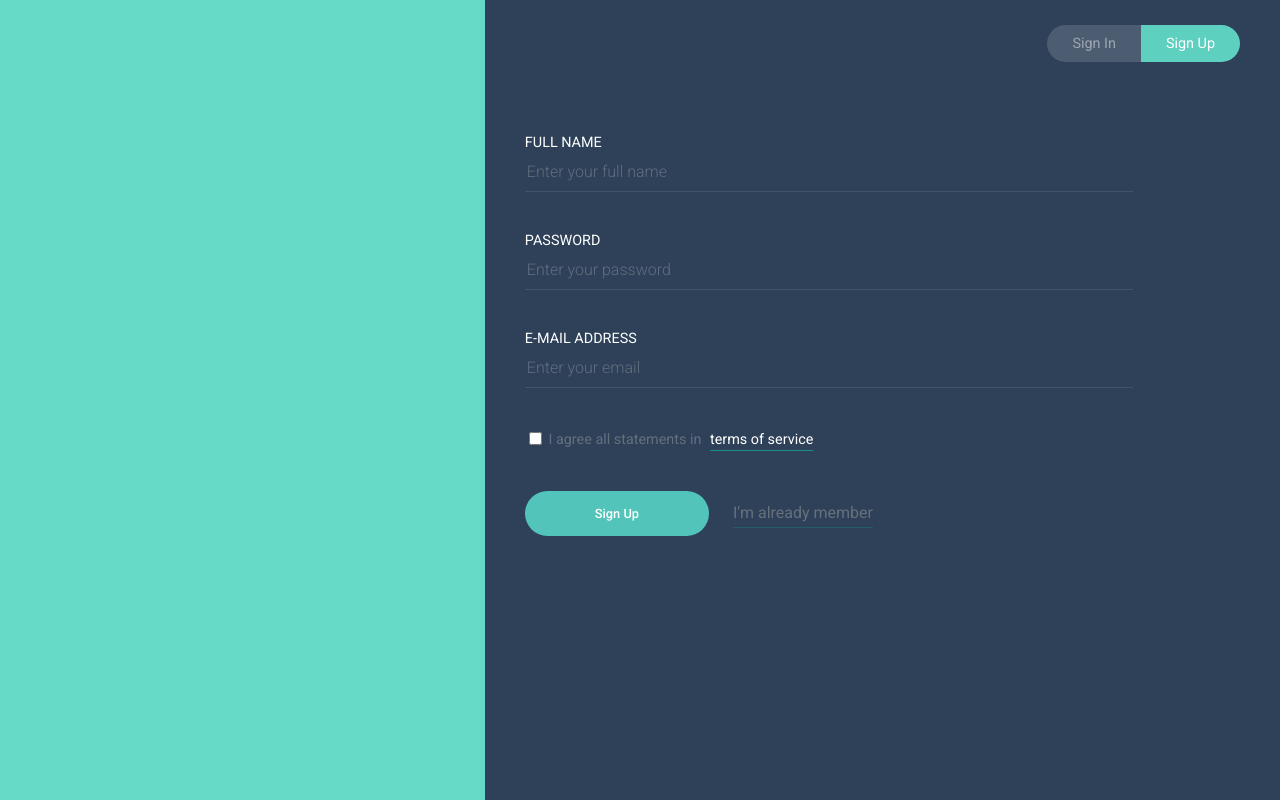
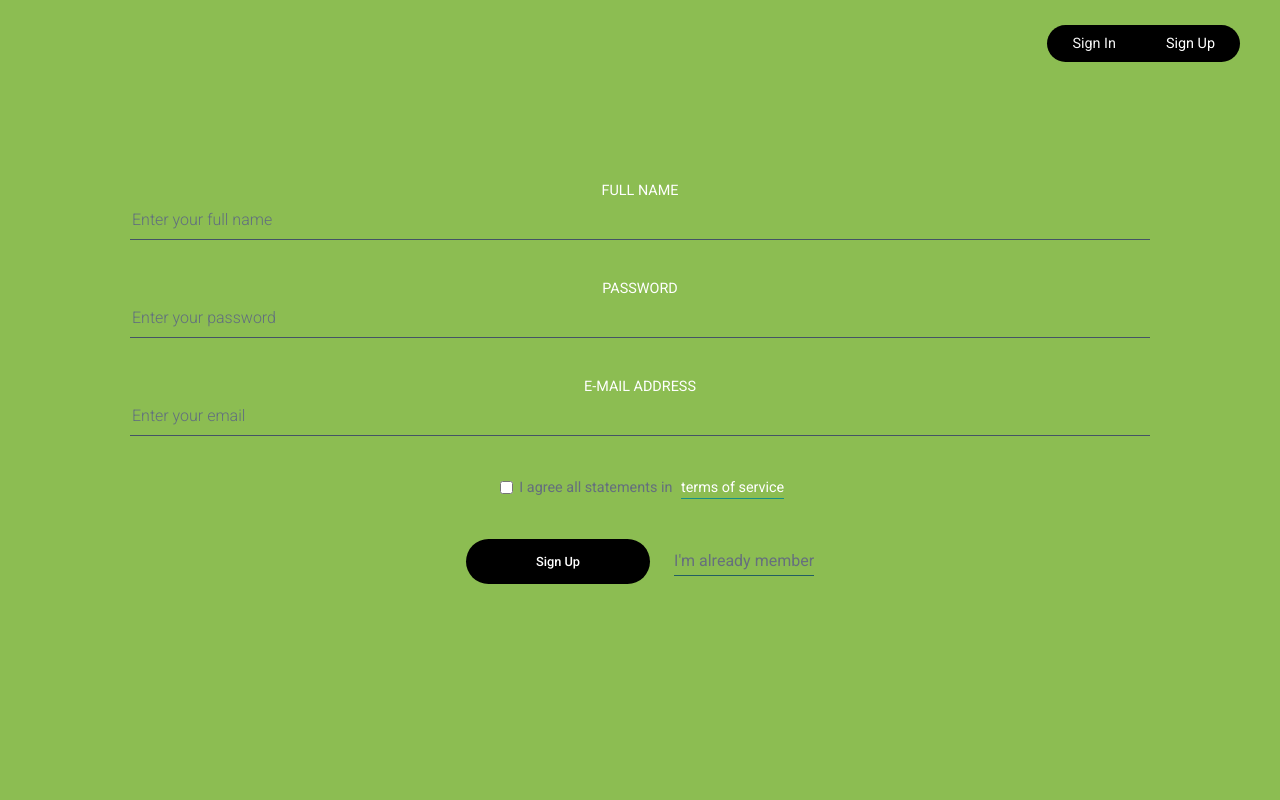
Before and after one commit to i-ll-serve-soup-july-2019/FrontEnd, a React (Create React App) app in the folder serve-soup/: page / in a window 1280 px wide. Built offline with nearby package versions, Linux system fonts and the light colour scheme.

Commit message:
updates to the sign up/login form

```diff
--- a/serve-soup/src/App.css
+++ b/serve-soup/src/App.css
@@ -1,17 +1,17 @@
 .App {
   height: 100vh;
   display: flex;
-  color: white;
+  color: black;
 }
 
 .App__Aside {
-  width: 50%;
+
   background-color: #66DAC7;
 }
 
 .App__Form {
-  width: 80%;
-  background-color: #2E4158;
+  width: 100%;
+  background-color:  #8cbd52;
   padding: 25px 40px;
   overflow: auto;
 }
@@ -23,8 +23,8 @@
 }
 
 .PageSwitcher__Item {
-  background-color: #4C5D72;
-  color: #9DA6B1;
+  background-color: black;
+  color:whitesmoke;
   padding: 10px 25px;
   cursor: pointer;
   font-size: .9em;
@@ -35,7 +35,7 @@
 }
 
 .PageSwitcher__Item--Active {
-  background-color: #5ED0C0;
+  background-color: black;
   color: white;
 }
 
@@ -53,13 +53,13 @@
 }
 
 .FormTitle {
-  color: #707C8B;
+  color: #8cbd52;
   font-weight: 300;
   margin-bottom: 50px;
 }
 
 .FormTitle__Link {
-  color: #707C8B;
+  color: #8cbd52;
   text-decoration: none;
   display: inline-block;
   font-size: 1.7em;
@@ -73,11 +73,12 @@
 
 .FormTitle__Link--Active {
   color: white;
-  border-bottom: 1px solid #199087;
+  border-bottom: 1px solid black;
 }
 
 .FormField {
   margin-bottom: 40px;
+  text-align: center;
 }
 
 .FormField__Label {
@@ -90,7 +91,7 @@
   width: 85%;
   background-color: transparent;
   border: none;
-  color: white;
+  color: black;
   outline: none;
   border-bottom: 1px solid #445366;
   font-size: 1em;
@@ -104,7 +105,7 @@
 }
 
 .FormField__Button {
-  background-color: #52C4B9;
+  background-color: black;
   color: white;
   border: none;
   outline: none;
```
